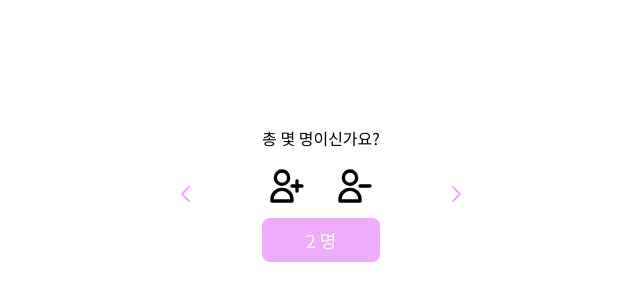
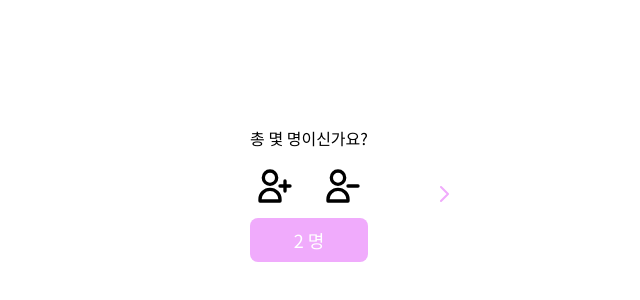
Before and after one commit to db970406/dutchpay, a Next.js app: page / in a window 1280 px wide. Shown: the part 206-506 px from the top of the page, without its empty margins (319-959 px from the left). Built offline with nearby package versions, Linux system fonts and the light colour scheme.

Commit message:
README 추가, 챕터 이동 화살표 분기처리

```diff
--- a/pages/index.tsx
+++ b/pages/index.tsx
@@ -70,6 +70,7 @@ const Home: NextPage = () => {
 
   return (
     <div className="w-screen h-screen flex justify-center items-center font-notoSans">
+      {page === 1 ? null : (
         <button
           onClick={prevPage}
           className="text-fuchsia-300 hover:text-fuchsia-500 transition"
@@ -78,6 +79,7 @@ const Home: NextPage = () => {
             <path strokeLinecap="round" strokeLinejoin="round" d="M15 19l-7-7 7-7" />
           </svg>
         </button>
+      )}
 
       <div className="mx-16">
         {page === 1 ? (
@@ -131,6 +133,8 @@ const Home: NextPage = () => {
           </div>
         </div>
       ) : null}
+
+      {page === 3 ? null : (
         <button
           onClick={nextPage}
           className="text-fuchsia-300 hover:text-fuchsia-500 transition"
@@ -139,6 +143,7 @@ const Home: NextPage = () => {
             <path strokeLinecap="round" strokeLinejoin="round" d="M9 5l7 7-7 7" />
           </svg>
         </button>
+      )}
     </div>
   )
 }
```
Also changed, not shown: 1 other file (tests, documents, lock files or other folders). Lines whose indentation alone changed are shown as unchanged.
